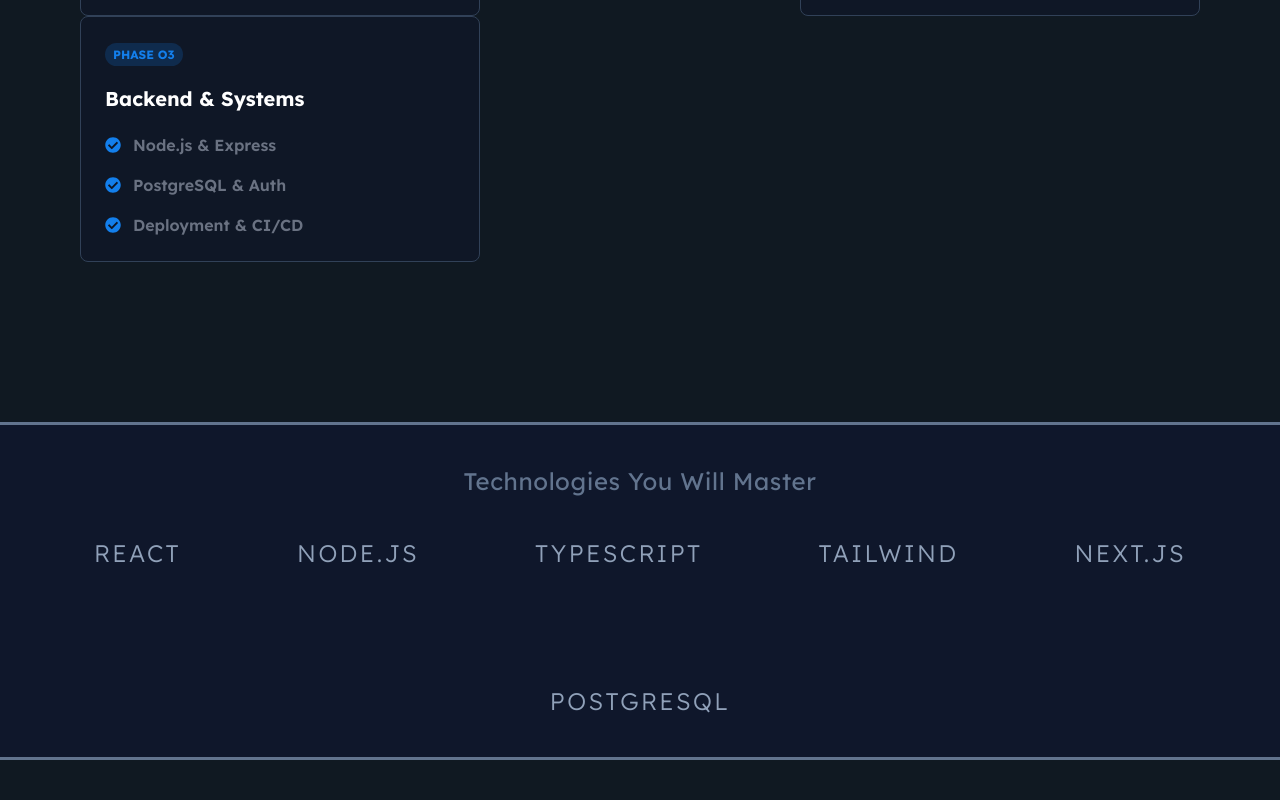
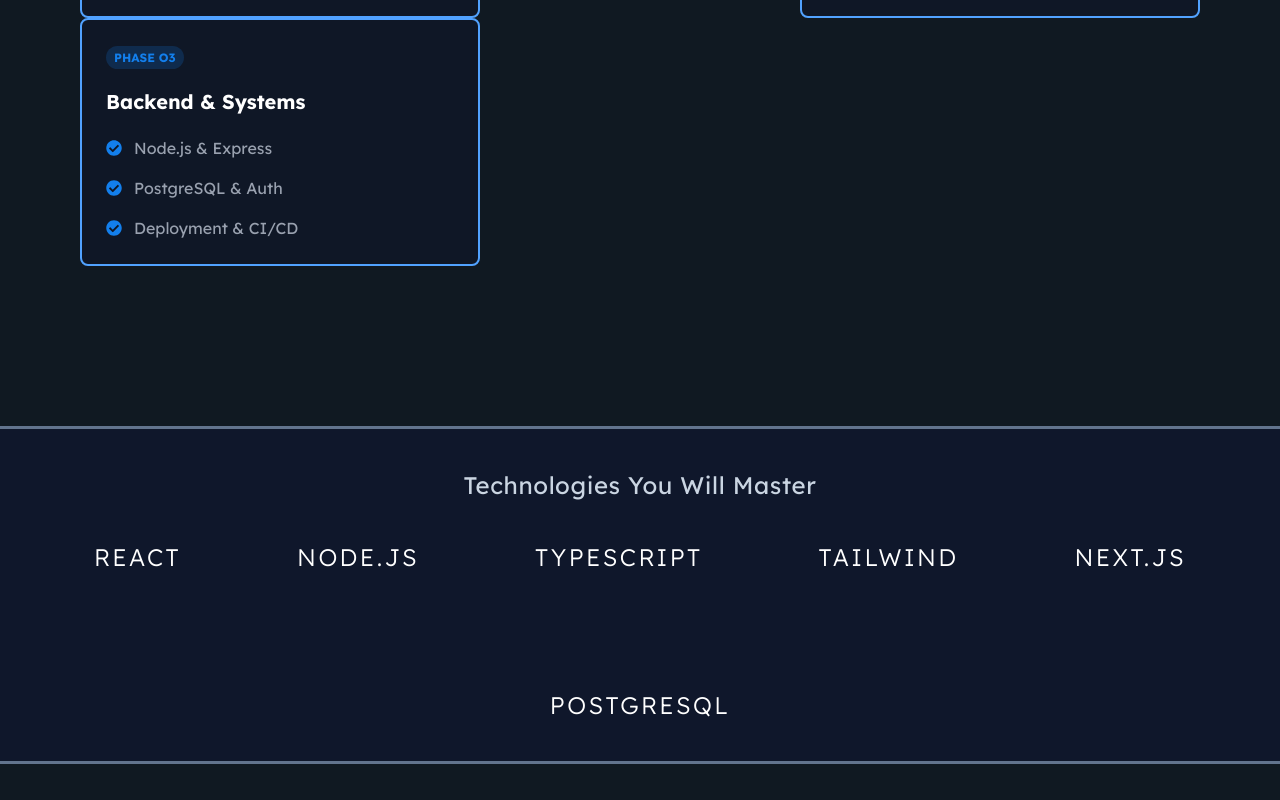
Before and after one commit to Stephanie-17/SkillPath, a Next.js app: page / in a window 1280 px wide. Shown: the part 1380-2180 px from the top of the page. Built offline with nearby package versions, Linux system fonts and the light colour scheme.

Commit message:
fix: improve styles and text clarity

```diff
--- a/components/Landing/PhaseCard.tsx
+++ b/components/Landing/PhaseCard.tsx
@@ -8,7 +8,7 @@
 }
 const PhaseCard = ({ id, header, section }: PhaseCardProps) => {
 	return (
-		<article className="p-6 w-full max-w-100 bg-slate-900/50 border rounded-lg border-slate-700 hover:border-primary/50 hover:shadow-xs hover:shadow-primary transition-all duration-500">
+		<article className="p-6 w-full max-w-100 bg-slate-900/50 border-2 rounded-lg border-blue-400 hover:border-primary/50 hover:shadow-xs hover:shadow-primary transition-all duration-500">
 			<span className="bg-primary/20 text-primary px-2 py-1 font-bold text-xs rounded-full ">
 				PHASE O{id}
 			</span>
@@ -20,7 +20,7 @@
 					<li key={sect}>
 						<div className="flex items-center gap-3 ">
 							<FaCheckCircle className="text-primary" />
-							<p className="font-semibold text-gray-500">
+							<p className=" text-gray-400">
 								{sect}
 							</p>
 						</div>
--- a/components/Landing/SkillPathSystem.tsx
+++ b/components/Landing/SkillPathSystem.tsx
@@ -11,7 +11,7 @@
 
 			</header>
 
-			<section className='flex justify-around mt-18'>
+			<section className='flex flex-wrap justify-around mt-18 max-sm:gap-7'>
         {
 					skillPathSystem.map(system=>(
 						<SkillPathSystemCard key={system.id} iconPath={system.iconPath} iconAltText={system.iconAltText} id={system.id} process={system.process} desc={system.desc} />
--- a/components/Landing/Technology.tsx
+++ b/components/Landing/Technology.tsx
@@ -4,16 +4,16 @@
   return (
     <section className='bg-slate-900 px-10 py-10 mt-30 mb-15 border-y-slate-500 border-y-3'>
       <header className=' mb-10'>
-        <h3 className='text-slate-500  tracking-wide text-center text-2xl'>Technologies You Will Master</h3>
+        <h3 className='text-slate-300  tracking-wide text-center text-2xl'>Technologies You Will Master</h3>
       </header>
 
       <section className='flex gap-15 lg:gap-29 flex-wrap justify-center'>
-        <p className='font-light tracking-widest text-slate-400 hover:text-slate-200 transition-colors duration-500 text-2xl'>REACT</p>
-        <p className='font-light tracking-widest text-slate-400 hover:text-slate-200 transition-colors duration-500  text-2xl'>NODE.JS</p>
-        <p className='font-light tracking-widest text-slate-400 hover:text-slate-200 transition-colors duration-500  text-2xl'>TYPESCRIPT</p>
-        <p className='font-light tracking-widest text-slate-400 hover:text-slate-200 transition-colors duration-500  text-2xl'>TAILWIND</p>
-        <p className='font-light tracking-widest text-slate-400 hover:text-slate-200 transition-colors duration-500  text-2xl'>NEXT.JS</p>
-        <p className='font-light tracking-widest text-slate-400 hover:text-slate-200 transition-colors duration-500  text-2xl'>POSTGRESQL</p>
+        <p className='font-light tracking-widest text-white transition-colors duration-500 md:text-xl lg:text-2xl'>REACT</p>
+        <p className='font-light tracking-widest text-white transition-colors duration-500  md:text-xl lg:text-2xl'>NODE.JS</p>
+        <p className='font-light tracking-widest text-white transition-colors duration-500 md:text-xl lg:text-2xl'>TYPESCRIPT</p>
+        <p className='font-light tracking-widest text-white transition-colors duration-500  md:text-xl lg:text-2xl'>TAILWIND</p>
+        <p className='font-light tracking-widest text-white transition-colors duration-500  md:text-xl lg:text-2xl'>NEXT.JS</p>
+        <p className='font-light tracking-widest text-white transition-colors duration-500  md:text-xl lg:text-2xl'>POSTGRESQL</p>
       </section>
     </section>
   )
```
